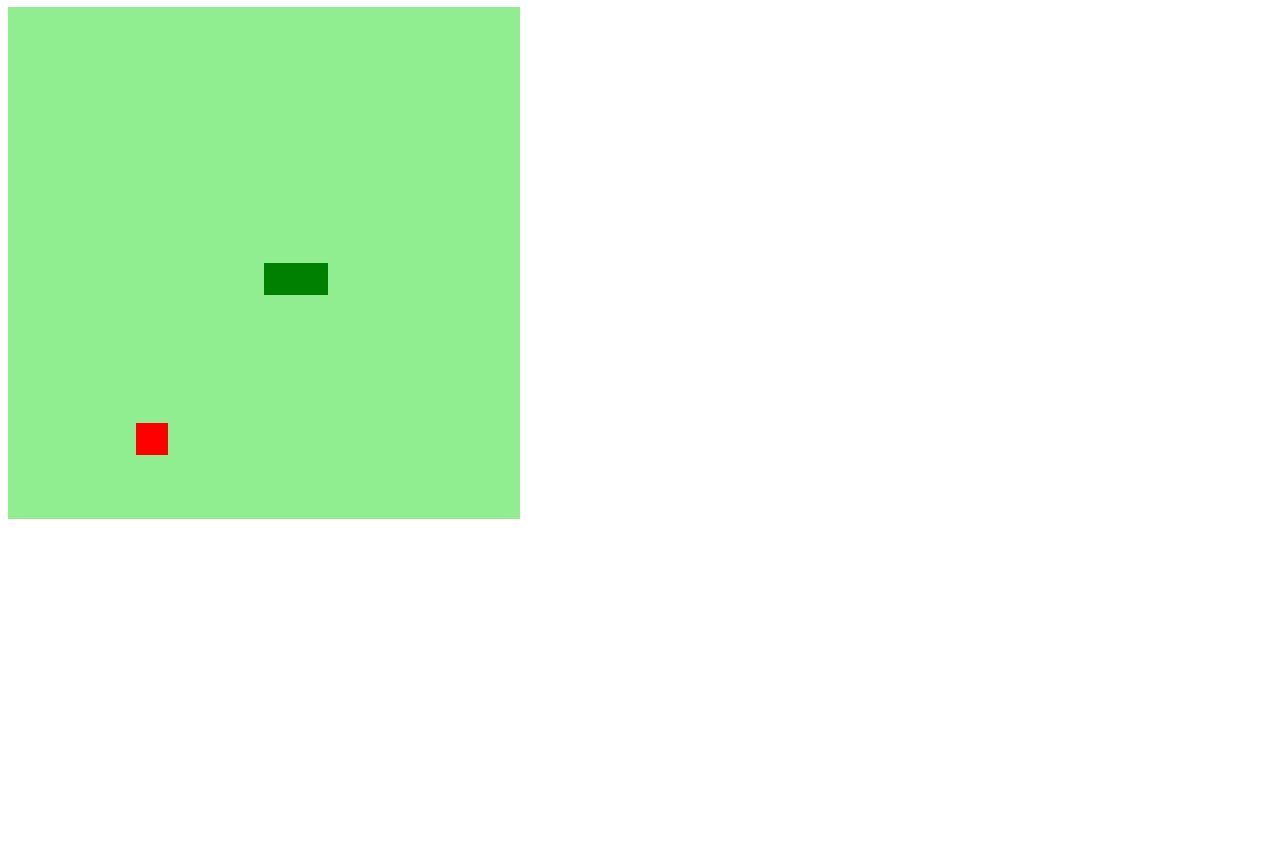
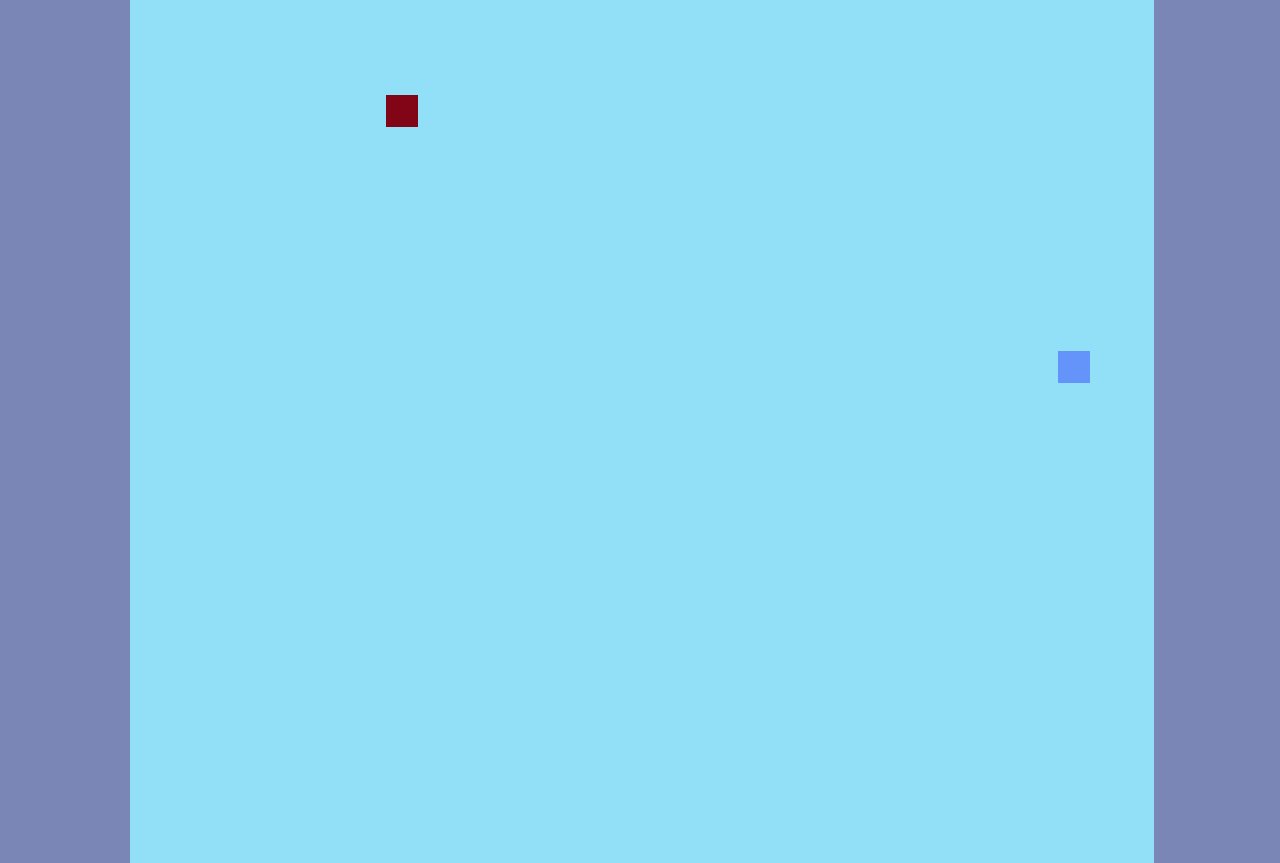
Before and after one commit to Yokuny/Acid-snake, a plain HTML site: page index.html in a window 1280 px wide. Shown: the part 73-936 px from the top of the page. Before the commit the page ends 800 px from the top, so only its background shows below. Drawn offline with Linux system fonts and the light colour scheme.

Commit message:
acid effect :D

```diff
--- a/index.html
+++ b/index.html
@@ -4,13 +4,11 @@
     <meta charset="UTF-8">
     <meta name="viewport" content="width=device-width, initial-scale=1.0">
     <title>Little Snake game</title>
-    <link rel="stylesheet" href="reset.css">
     <link rel="stylesheet" href="style.css">
-    <link rel="stylesheet" href="colors.css">
     <script defer src="script.js"></script> <!--defer manda ser carregado no final da pagina-->
 </head>
-<body>
-    <h1>Snake game</h1>
-    <canvas id="snake" width="512" height="512"></canvas> <!--parte grafica dentro do html-->
+<body id="backgroud">
+    <h1 id="title">Snake game</h1>
+    <canvas id="snake" width="1024" height="1024"></canvas> <!--parte grafica dentro do html-->
 </body>
 </html>
--- a/script.js
+++ b/script.js
@@ -2,8 +2,8 @@ let canvas = document.getElementById('snake'); //chamando apartir do id do eleme
 let context = canvas.getContext('2d'); //diz oque vai acontecer dentro do campo
 let box = 32; //32px cada quadradinho jogavel
 let food = {
-    x:Math.floor(Math.random() * 15 + 1) * box , //criando valor random para a posição
-    y:Math.floor(Math.random() * 15 + 1) * box
+    x:Math.floor(Math.random() * 30 + 1) * box , //criando valor random para a posição
+    y:Math.floor(Math.random() * 30 + 1) * box
 }
 let snake = [];
 snake [0] = {
@@ -12,20 +12,29 @@ snake [0] = {
 }
 let direction = "right"; //direção do movimento
 function criarBackground(){
-    context.fillStyle = 'lightgreen'; //cada quadradinho verde
-    context.fillRect(0, 0, 16 * box, 16 * box); //16 quadradinhos. cada quadradinho com 32 altura largura
+    context.fillStyle = gerarCor(); //cada quadradinho verde
+    context.fillRect(0, 0, 32 * box, 32 * box); //32 quadradinhos. cada quadradinho com 32 altura largura
+}
+function gerarCor(){
+    const randomBetween = (min, max) => min + Math.floor(Math.random() * (max - min + 1));
+    const r = randomBetween(0, 255);
+    const g = randomBetween(0, 255);
+    const b = randomBetween(0, 255);
+    const color = `rgb(${r},${g},${b})`;
+    return color;
 }
 function criarCobrinha(){
+    const cor = gerarCor()
     for(var i = 0; i < snake.length; i++){
-        context.fillStyle = 'green';
+        context.fillStyle = cor ;
         context.fillRect(snake[i].x, snake[i].y, box, box);
     }
 }
 function limitesCanvas(){
-    if(snake[0].x > (15 * box) && direction == "right") snake[0].x = 0; //se a posição no eixo x da cobra for maior que 15 posições o tamanho da caixa ela recebe 0 para voltar ao inicio
-    if(snake[0].x < 0 && direction == "left") snake[0].x = (16 * box); //se a posição no eixo x da cobra for maior que 15 posições o tamanho da caixa ela recebe 0 para voltar ao inicio
-    if(snake[0].y > (16 * box) && direction == "down") snake[0].y = 0; //se a posição no eixo x da cobra for maior que 15 posições o tamanho da caixa ela recebe 0 para voltar ao inicio
-    if(snake[0].y < 0 && direction == "up") snake[0].y = (16 * box); //se a posição no eixo x da cobra for maior que 15 posições o tamanho da caixa ela recebe 0 para voltar ao inicio
+    if(snake[0].x > (32 * box) && direction == "right") snake[0].x = 0; //se a posição no eixo x da cobra for maior que 15 posições o tamanho da caixa ela recebe 0 para voltar ao inicio
+    if(snake[0].x < 0 && direction == "left") snake[0].x = (32 * box); //se a posição no eixo x da cobra for maior que 15 posições o tamanho da caixa ela recebe 0 para voltar ao inicio
+    if(snake[0].y > (31 * box) && direction == "down") snake[0].y = 0; //se a posição no eixo x da cobra for maior que 15 posições o tamanho da caixa ela recebe 0 para voltar ao inicio
+    if(snake[0].y < 0 && direction == "up") snake[0].y = (32 * box); //se a posição no eixo x da cobra for maior que 15 posições o tamanho da caixa ela recebe 0 para voltar ao inicio
 }
 function movimentação(){
     let snakeX = snake[0].x;
@@ -37,8 +46,8 @@ function movimentação(){
     if(snakeX != food.x || snakeY != food.y){
         snake.pop(); //tira a ponta da cauda para fazer efeito de movimento
     }else{
-        food.x = Math.floor(Math.random() * 15 + 1) * box; //modifica valor da posição da fruta
-        food.y = Math.floor(Math.random() * 15 + 1) * box;
+        food.x = Math.floor(Math.random() * 30 + 1) * box; //modifica valor da posição da fruta
+        food.y = Math.floor(Math.random() * 30 + 1) * box;
     }
     let newHead = {
         x: snakeX,
@@ -47,7 +56,7 @@ function movimentação(){
     snake.unshift(newHead);
 }
 function drawFood(){
-    context.fillStyle = 'red'
+    context.fillStyle = gerarCor();
     context.fillRect(food.x, food.y, box, box); //preenchendo tal posição em tal altura e largura
 }
 ////////////////
@@ -59,6 +68,8 @@ function update(event){ //muda a direção do movimento
     if(event.keyCode == 40 && direction != "up") direction = "down";
 }
 ///////////////
+
+
 function iniciarJogo(){
     criarBackground();
     criarCobrinha();
@@ -71,5 +82,10 @@ function iniciarJogo(){
             alert('Game Over');
         }
     }
+    let background = document.getElementById('backgroud');
+    background.style.backgroundColor = gerarCor();
+    let title = document.getElementById('title');
+    title.style.color = gerarCor();
 }
-let jogo = setInterval(iniciarJogo, 100); //roda a função a cada 100ms]
+let jogo = setInterval(iniciarJogo, 50); //roda a função a cada 100ms
+//mudar esse valor para meio random
--- a/style.css
+++ b/style.css
@@ -0,0 +1,9 @@
+body{
+    height: 94vh;
+    width: 99vw;
+    display: flex;
+    flex-direction: column; /*em vez de flex no eixo x*/
+    justify-content: center;
+    align-items: center;
+    background-color: #312638;
+}
```
Also changed, not shown: colors.css (deleted), reset.css (deleted).
